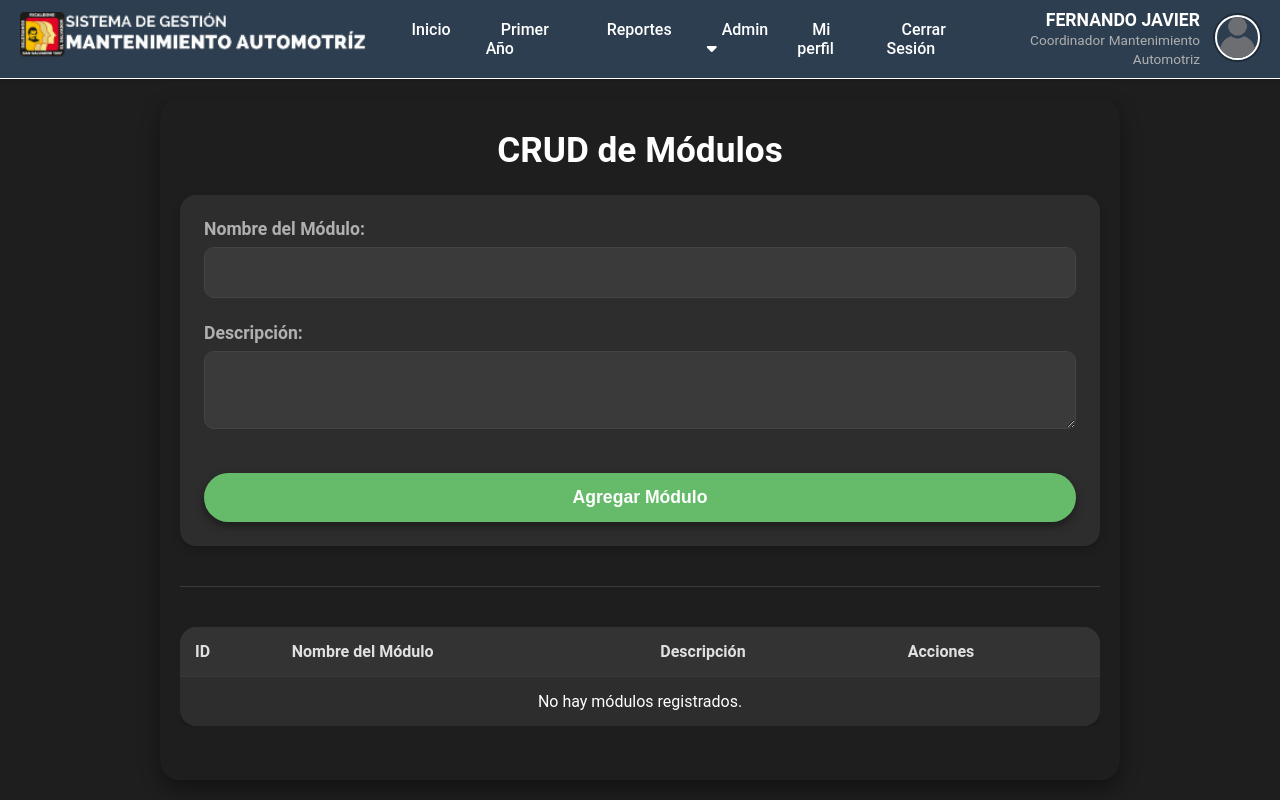
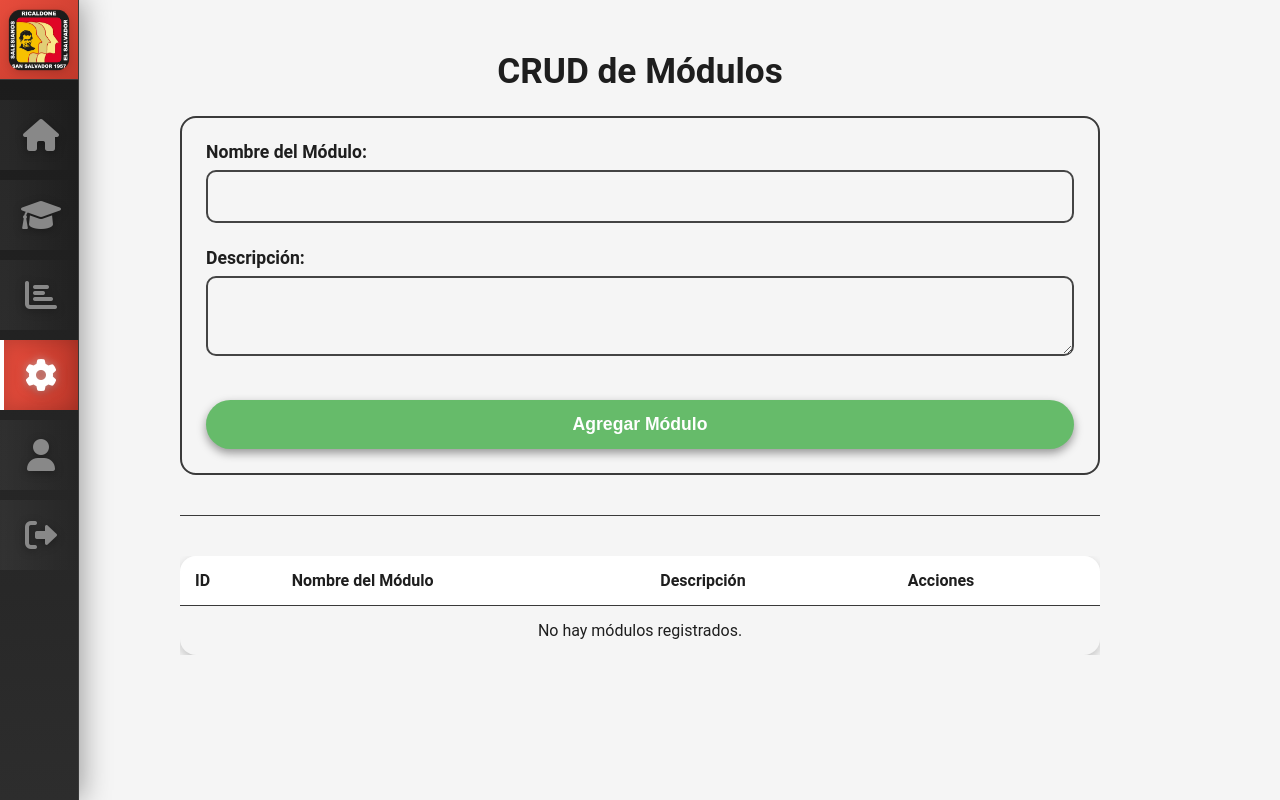
Before and after one commit to ale4885/SISWEB-SGMA, a plain HTML site: page admin-modules.html in a window 1280 px wide. Drawn offline with Linux system fonts and the light colour scheme; some packages are replaced by stand-ins of ours; a script that the page names is missing.

Commit message:
diseño y responsive

```diff
--- a/admin-modules.html
+++ b/admin-modules.html
@@ -15,39 +15,56 @@
 </head>
 
 <body>
-    <header class="barra-navegacion">
-        <div class="barra-navegacion-izquierda">
-            <div class="logotipo">
-                <img src="imgs/logo-ult.png" alt="Sistema de Gestión Mantenimiento Automotriz" class="logotipo-imagen">
+
+    <aside class="sidebar">
+    <div class="sidebar-logo">
+      <img src="imgs/logo.png" alt="Logo ITR">
     </div>
-            <nav class="barra-navegacion-centro">
+    <nav class="navegacion-sidebar">
       <ul>
-                    <li><a href="coordi-index.html" class="enlace-navegacion">Inicio</a></li>
-                    <li><a href="primer-año.html" class="enlace-navegacion">Primer Año</a></li>
-                    <li><a href="reportes.html" class="enlace-navegacion">Reportes</a></li>
-                    <li class="dropdown">
-                        <a href="" class="enlace-navegacion">Admin <i class="fas fa-caret-down"></i></a>
-                        <div class="dropdown-content">
-                            <a href="admin-users.html">Gestionar Usuarios</a>
-                            <a href="admin-modules.html" class="enlace-navegacion activo">Gestionar Módulos</a>
+        <li>
+          <a href="coordi-index.html" class="enlace-sidebar" title="Inicio">
+            <i class="fas fa-home"></i>
+            <span class="tooltip">Inicio</span>
+          </a>
+        </li>
+        <li>
+          <a href="primer-año.html" class="enlace-sidebar" title="Primer Año">
+            <i class="fas fa-graduation-cap"></i>
+            <span class="tooltip">Primer Año</span>
+          </a>
+        </li>
+        <li>
+          <a href="reportes.html" class="enlace-sidebar" title="Reportes">
+            <i class="fas fa-chart-bar"></i>
+            <span class="tooltip">Reportes</span>
+          </a>
+        </li>
+        <li class="dropdown-sidebar">
+          <a href="#" class="enlace-sidebar activo dropdown-toggle" title="Administración">
+            <i class="fas fa-cog"></i>
+            <span class="tooltip">Administración</span>
+          </a>
+          <div class="dropdown-content-sidebar">
+            <a href="admin-users.html"><i class="fas fa-users "></i> Gestionar Usuarios</a>
+            <a href="admin-modules.html"><i class="fas fa-puzzle-piece"></i> Gestionar Módulos</a>
           </div>
         </li>
-                    <li><a href="perfil-coord.html" class="enlace-navegacion">Mi perfil</a></li>
-                    <li><a href="index.html" class="enlace-navegacion">Cerrar Sesión</a></li>
+        <li>
+          <a href="perfil-coord.html" class="enlace-sidebar" title="Mi perfil">
+            <i class="fas fa-user"></i>
+            <span class="tooltip">Mi Perfil</span>
+          </a>
+        </li>
+        <li>
+          <a href="index.html" class="enlace-sidebar" title="Cerrar Sesión">
+            <i class="fas fa-sign-out-alt"></i>
+            <span class="tooltip">Cerrar Sesión</span>
+          </a>
+        </li>
       </ul>
     </nav>
-        </div>
-        <a href="perfil-coord.html" class="barra-navegacion-derecha">
-            <div class="info-usuario">
-                <span class="nombre-usuario">FERNANDO JAVIER</span>
-                <span class="rol-usuario">Coordinador</span>
-                <span class="detalle-usuario">Mantenimiento Automotriz</span>
-            </div>
-            <div class="avatar-usuario">
-                <img src="imgs/defaul-user.webp" alt="Avatar">
-            </div>
-        </a>
-    </header>
+  </aside>
 
     <main class="contenedor-principal">
 
--- a/css/admin-modules.css
+++ b/css/admin-modules.css
@@ -4,12 +4,12 @@
 }
 
 :root {
-    --color-fondo-app: #121212;
+    --color-fondo-app: #f5f5f5;
     --color-fondo-contenedor: #1E1E1E;
     --color-fondo-tarjeta: #2D2D2D;
     --color-texto-claro: #FFFFFF;
     --color-texto-secundario: #B0B0B0;
-    --color-texto-fuerte: #E0E0E0;
+    --color-texto-fuerte: #1E1E1E;
     --color-primario-azul: #42A5F5;
     --color-boton-primario: #66BB6A;
     --radio-borde-principal: 20px;
@@ -22,7 +22,7 @@
     --espaciado-l: 20px;
     --espaciado-xl: 30px;
 
-    --color-fondo-encabezado: #2c3e50;
+    --color-fondo-encabezado: #ffffff;
     --color-boton-eliminar: #881F1E;
     --color-hover-boton-eliminar: #A32F2A;
     --color-boton-editar: #42A5FF;
@@ -35,7 +35,7 @@
     --color-hover-enlace-navegacion: #c0392b;
     --color-texto-usuario: #b0c4de;
 
-    /* Variables from coordi-index.css for navigation */
+
     --fondo-app: #121212;
     --fondo-encabezado: #2c3e50;
     --fondo-barra-lateral: #2D2D2D;
@@ -55,15 +55,15 @@
     --color-borde-claro: #555;
     --color-borde-navbar: #ffffff;
 
-    --radio-borde-navbar-boton: 8px; /* Added this variable */
-    --radio-borde-pequeno: 8px; /* Added this variable for dropdown */
-    --fondo-boton-volver: #444; /* Defined variable for go back button */
+    --radio-borde-navbar-boton: 8px;
+    --radio-borde-pequeno: 8px;
+    --fondo-boton-volver: #444;
 }
 
 body {
     font-family: 'Roboto', sans-serif;
-    background-color: var(--color-fondo-contenedor);
-    color: var(--color-texto-claro);
+    background-color: var(--color-fondo-app);
+    color: var(--color-texto-fuerte);
     display: flex;
     flex-direction: column;
     justify-content: flex-start;
@@ -74,144 +74,261 @@ body {
     padding-top: 0px; /* Resetting padding-top here as the nav will be fixed */
 }
 
-/* Estilos de la barra de navegación */
-.barra-navegacion {
+.sidebar {
+    grid-area: sidebar;
+    background: linear-gradient(180deg, #1a1a1a 0%, #2d2d2d 100%);
+    width: var(--ancho-sidebar);
+    height: 100vh;
+    position: fixed;
+    top: 0;
+    left: 0;
+    border-right: 1px solid var(--color-borde-oscuro);
+    box-shadow: 2px 0 20px rgba(0, 0, 0, 0.3);
+    z-index: 999;
     display: flex;
-    justify-content: space-between;
-    align-items: center;
-    background-color: var(--fondo-encabezado);
-    padding: var(--espaciado-s) var(--espaciado-l);
-    box-shadow: 0 2px 5px rgba(0, 0, 0, 0.2);
-    border-bottom: 1px solid var(--color-borde-navbar);
-    width: 100%;
+    flex-direction: column;
+    transition: all 0.3s cubic-bezier(0.4, 0, 0.2, 1);
 }
 
-.barra-navegacion-izquierda {
+.sidebar:hover {
+    box-shadow: 2px 0 30px rgba(0, 0, 0, 0.4);
+}
+
+.sidebar-logo {
     display: flex;
     align-items: center;
+    justify-content: center;
+    height: 80px;
+    border-bottom: 1px solid var(--color-borde-oscuro);
+    background: linear-gradient(135deg, var(--acento-rojo), var(--acento-rojo-oscuro));
+    position: relative;
+    overflow: hidden;
+    padding: var(--espaciado-s);
 }
 
-.logotipo {
-    margin-right: var(--espaciado-xl);
+.sidebar-logo::before {
+    content: '';
+    position: absolute;
+    top: -50%;
+    left: -50%;
+    width: 200%;
+    height: 200%;
+    background: linear-gradient(45deg, transparent, rgba(255,255,255,0.1), transparent);
+    transform: rotate(45deg);
+    transition: all 0.5s ease;
+    opacity: 0;
 }
 
-.logotipo-imagen {
-    height: 50px;
+.sidebar-logo:hover::before {
+    animation: shine 0.5s ease-in-out;
 }
 
-.barra-navegacion-centro ul {
+@keyframes shine {
+    0% { transform: translateX(-100%) translateY(-100%) rotate(45deg); opacity: 0; }
+    50% { opacity: 1; }
+    100% { transform: translateX(100%) translateY(100%) rotate(45deg); opacity: 0; }
+}
+
+.sidebar-logo img {
+    width: 58px;
+    height: 58px;
+    object-fit: contain;
+    border-radius: 12px;
+    box-shadow: 0 2px 8px rgba(0,0,0,0.15);
+    animation: pulse 2s infinite;
+  }
+
+
+@keyframes pulse {
+    0%, 100% { transform: scale(1); }
+    50% { transform: scale(1.05); }
+}
+
+.navegacion-sidebar {
+    flex: 1;
+    padding-top: var(--espaciado-l);
+}
+
+.navegacion-sidebar ul {
     list-style: none;
     margin: 0;
     padding: 0;
     display: flex;
-    gap: var(--espaciado-l);
+    flex-direction: column;
+    gap: var(--espaciado-s);
 }
 
-.barra-navegacion-centro a {
-    text-decoration: none;
-    color: var(--texto-claro);
-    font-weight: 500;
-    padding: var(--espaciado-s) var(--espaciado-m);
-    border-radius: var(--radio-borde-navbar-boton);
-    transition: background-color 0.3s ease;
+.navegacion-sidebar li {
+    position: relative;
 }
 
-.barra-navegacion-centro a:hover {
-    background-color: rgba(255, 255, 255, 0.1);
+.enlace-sidebar {
+    display: flex;
+    align-items: center;
+    justify-content: center;
+    width: 100%;
+    height: 70px;
+    color: #888;
+    text-decoration: none;
+    transition: all 0.4s cubic-bezier(0.4, 0, 0.2, 1);
+    position: relative;
+    border-left: 4px solid transparent;
+    background: linear-gradient(90deg, transparent 0%, rgba(255,255,255,0.05) 50%, transparent 100%);
+    background-size: 200% 100%;
+    background-position: 100% 0;
 }
 
-.barra-navegacion-centro .enlace-navegacion.activo {
-    background-color: var(--acento-rojo);
-    color: var(--texto-claro);
-    font-weight: bold;
+.enlace-sidebar::before {
+    content: '';
+    position: absolute;
+    top: 50%;
+    left: 50%;
+    width: 0;
+    height: 0;
+    background: radial-gradient(circle, rgba(231, 76, 60, 0.2) 0%, transparent 70%);
+    border-radius: 50%;
+    transition: all 0.4s cubic-bezier(0.4, 0, 0.2, 1);
+    transform: translate(-50%, -50%);
+    z-index: -1;
 }
 
-.barra-navegacion-centro .enlace-navegacion.activo:hover {
-    background-color: var(--acento-rojo-oscuro);
+.enlace-sidebar:hover {
+    color: var(--texto-claro);
+    border-left-color: var(--acento-rojo);
+    background-position: 0% 0;
+    transform: translateX(5px);
 }
 
-.barra-navegacion-derecha {
+.enlace-sidebar:hover::before {
+    width: 60px;
+    height: 60px;
+}
+
+.enlace-sidebar:hover i {
+    transform: scale(1.2) rotate(5deg);
+    color: var(--acento-rojo);
+}
+
+.enlace-sidebar.activo {
+    background: linear-gradient(90deg, var(--acento-rojo), var(--acento-rojo-oscuro));
+    color: var(--texto-claro);
+    border-left-color: #fff;
+    box-shadow: inset 0 0 20px rgba(0, 0, 0, 0.2);
+}
+
+.enlace-sidebar.activo::before {
+    width: 60px;
+    height: 60px;
+    background: radial-gradient(circle, rgba(255, 255, 255, 0.1) 0%, transparent 70%);
+}
+
+.enlace-sidebar.activo:hover {
+    background: linear-gradient(90deg, var(--acento-rojo-oscuro), var(--acento-rojo));
+    transform: translateX(3px);
+}
+
+.enlace-sidebar.activo i {
+    color: white;
+    text-shadow: 0 0 10px rgba(255, 255, 255, 0.5);
+}
+
+.enlace-sidebar i {
+    font-size: 2rem;
+    transition: all 0.4s cubic-bezier(0.4, 0, 0.2, 1);
+    filter: drop-shadow(0 2px 4px rgba(0, 0, 0, 0.3));
+}
+
+/* Dropdown en sidebar */
+.dropdown-sidebar {
+    position: relative;
+}
+
+.dropdown-content-sidebar {
+    display: none;
+    position: absolute;
+    left: calc(100% + 5px);
+    top: 0;
+    background: rgba(0, 0, 0, 0.9);
+    min-width: 200px;
+    border-radius: 6px;
+    box-shadow: 0 8px 25px rgba(0, 0, 0, 0.4);
+    z-index: 1000;
+    backdrop-filter: blur(10px);
+    border: 1px solid rgba(255, 255, 255, 0.1);
+    overflow: hidden;
+}
+
+.dropdown-content-sidebar a {
+    color: white;
+    padding: 12px 16px;
+    text-decoration: none;
     display: flex;
     align-items: center;
-    text-decoration: none;
-    color: var(--texto-claro);
-    transition: transform 0.2s ease;
+    gap: 10px;
+    transition: background-color 0.3s ease;
+    font-size: 0.9rem;
 }
 
-.barra-navegacion-derecha:hover {
-    transform: translateY(-2px);
+.dropdown-content-sidebar a:hover {
+    background-color: rgba(231, 76, 60, 0.2);
 }
 
-.info-usuario {
-    text-align: right;
-    margin-right: var(--espaciado-m);
+.dropdown-content-sidebar a i {
+    font-size: 1rem;
+    width: 20px;
 }
 
-.info-usuario .nombre-usuario {
-    display: block;
-    font-weight: bold;
-    font-size: 1.1em;
-}
-
-.info-usuario .rol-usuario,
-.info-usuario .detalle-usuario {
-    font-size: 0.85em;
-    color: var(--texto-secundario);
-}
-
-.avatar-usuario img {
-    width: 45px;
-    height: 45px;
-    border-radius: 50%;
-    border: 2px solid var(--texto-claro);
-    object-fit: cover;
-    box-shadow: 0 0 0 2px rgba(0, 0, 0, 0.3);
-}
-
-/* Dropdown styles */
-.dropdown {
-    position: relative;
-    display: inline-block;
-}
-
-.dropdown-content {
-    display: none;
-    position: absolute;
-    background-color: var(--fondo-encabezado);
-    min-width: 160px;
-    box-shadow: 0px 8px 16px 0px rgba(0,0,0,0.4);
-    z-index: 1;
-    border-radius: var(--radio-borde-pequeno);
-    top: calc(100% + var(--espaciado-xs));
-    left: 0;
-}
-
-.dropdown-content a {
-    color: var(--texto-claro);
-    padding: var(--espaciado-s) var(--espaciado-m);
-    text-decoration: none;
-    display: block;
-    text-align: left;
-    border-radius: var(--radio-borde-pequeno);
-}
-
-.dropdown-content a:hover {
-    background-color: rgba(255, 255, 255, 0.1);
-}
-
-.dropdown:hover .dropdown-content {
+.dropdown-sidebar:hover .dropdown-content-sidebar {
     display: block;
 }
 
+/* Tooltip */
+.tooltip {
+    position: absolute;
+    left: calc(100% + 15px);
+    top: 50%;
+    transform: translateY(-50%);
+    background: rgba(0, 0, 0, 0.9);
+    color: white;
+    padding: 8px 12px;
+    border-radius: 6px;
+    font-size: 0.9rem;
+    white-space: nowrap;
+    opacity: 0;
+    visibility: hidden;
+    transition: all 0.3s ease;
+    z-index: 1000;
+    backdrop-filter: blur(10px);
+    border: 1px solid rgba(255, 255, 255, 0.1);
+}
+
+.tooltip::before {
+    content: '';
+    position: absolute;
+    right: 100%;
+    top: 50%;
+    border: 5px solid transparent;
+    border-right-color: rgba(0, 0, 0, 0.9);
+    transform: translateY(-50%);
+}
+
+.enlace-sidebar:hover .tooltip {
+    opacity: 1;
+    visibility: visible;
+    transform: translateY(-50%) translateX(5px);
+}
+
+.dropdown-sidebar:hover .tooltip {
+    display: none;
+}
+
 .contenedor-principal {
-    background-color: var(--color-fondo-contenedor);
+    background-color: var(--color-fondo-app);
     width: 90%;
     max-width: 960px;
     margin: 20px auto;
     padding: 30px 20px;
     box-sizing: border-box;
-    border-radius: var(--radio-borde-principal);
-    box-shadow: 0 8px 20px rgba(0, 0, 0, 0.4);
     flex-grow: 1;
     margin-top: 20px;
     margin-bottom: 20px;
@@ -221,15 +338,15 @@ h1 {
     margin-bottom: 1.5rem;
     text-align: center;
     font-size: 2.2em;
-    color: var(--color-texto-claro);
+    color: var(--color-texto-fuerte);
 }
 
 .formulario-modulo {
     margin-bottom: 1.5rem;
     padding: 1.5rem;
-    background-color: var(--color-fondo-tarjeta);
+    background-color: var(--color-fondo-app);
     border-radius: var(--radio-borde-tarjeta);
-    box-shadow: 0 4px 10px rgba(0, 0, 0, 0.2);
+    border: 2px solid var(--color-borde-oscuro);
 }
 
 .grupo-formulario {
@@ -240,7 +357,7 @@ label {
     display: block;
     margin-bottom: 8px;
     font-weight: bold;
-    color: var(--color-texto-secundario);
+    color: var(--color-texto-fuerte);
     font-size: 1.1em;
 }
 
@@ -248,10 +365,10 @@ input[type="text"],
 textarea {
     width: 100%;
     padding: 14px 12px;
-    border: 1px solid #444;
+    border: 2px solid #444;
     border-radius: var(--radio-borde-entrada);
-    background-color: #3a3a3a;
-    color: var(--color-texto-claro);
+    background-color: var(--color-fondo-app);
+    color: var(--color-texto-fuerte);
     font-size: 1.1em;
     box-sizing: border-box;
     -webkit-appearance: none;
@@ -315,7 +432,7 @@ textarea::placeholder {
 table {
     width: 100%;
     border-collapse: collapse;
-    background-color: var(--color-fondo-tarjeta);
+    background-color: var(--color-fondo-app);
     border-radius: var(--radio-borde-tarjeta);
     overflow: hidden;
     box-shadow: 0 4px 10px rgba(0, 0, 0, 0.2);
@@ -326,11 +443,11 @@ table td {
     padding: 15px;
     vertical-align: middle;
     border-bottom: 1px solid #3a3a3a;
-    color: var(--color-texto-claro);
+    color: var(--color-texto-fuerte);
 }
 
 table th {
-    background-color: #333;
+    background-color: var(--color-fondo-encabezado);
     color: var(--color-texto-fuerte);
     text-align: left;
     font-weight: bold;
```
Lines whose indentation alone changed are shown as unchanged.
